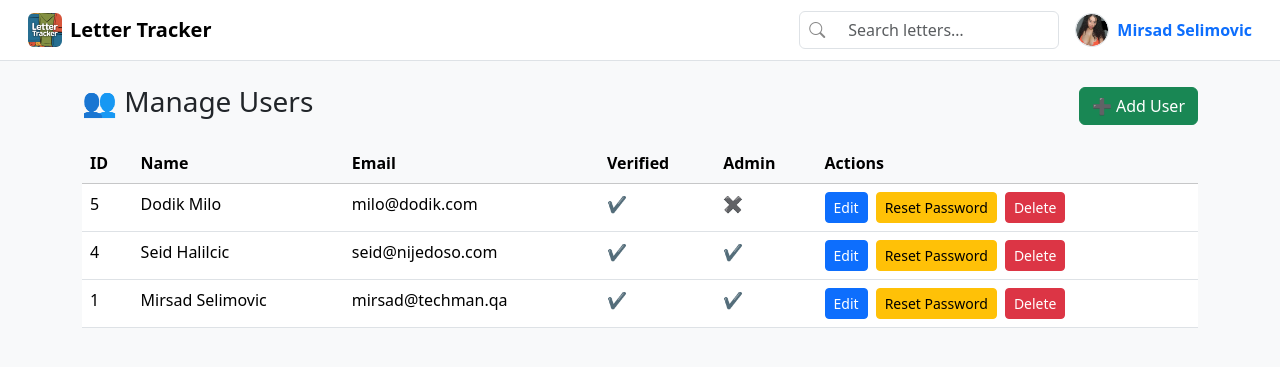
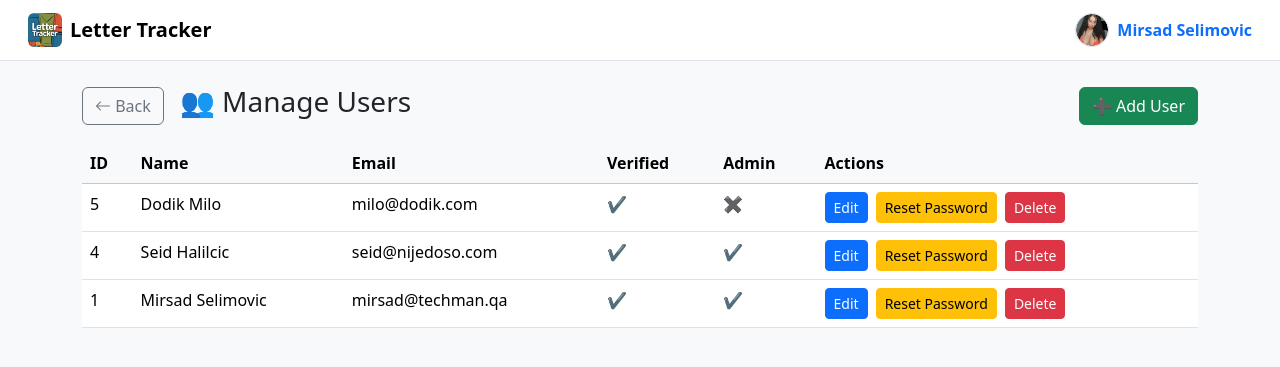
Before and after one commit to RimSo/letter-tracker, a Flask app: page /admin/users in a window 1280 px wide. Shown: the top 367 px of the page. Run offline with Flask 3, Linux system fonts and the light colour scheme; a user stored in the database is signed in; data comes from the database, SQL or seed files in the repository; both versions use the stored data as it was after the commit; some libraries are stand-ins or nearby versions.

Commit message:
user_up4
Tweaks and updates around admin and user pages

```diff
--- a/app.py
+++ b/app.py
@@ -609,8 +609,6 @@ def register():
         password = request.form.get("password") or ""
         confirm = request.form.get("confirm") or ""
 
-        if "is_admin" not in cols:
-            conn.execute("ALTER TABLE users ADD COLUMN is_admin INTEGER DEFAULT 0")
         if not name:
             errors["name"] = "Full name is required."
         if not email:
--- a/templates/admin/users.html
+++ b/templates/admin/users.html
@@ -2,12 +2,21 @@
 {% block content %}
 
 <div class="d-flex justify-content-between align-items-center mb-3">
-    <h3>👥 Manage Users</h3>
 
-    <!-- Button to open modal -->
+    <div class="d-flex align-items-center gap-2">
+        <!-- Back Button -->
+        <a href="{{ url_for('admin_dashboard') }}" class="btn btn-outline-secondary">
+            <i class="bi bi-arrow-left"></i> Back
+        </a>
+
+        <h3 class="ms-2">👥 Manage Users</h3>
+    </div>
+
+    <!-- Add User button -->
     <button class="btn btn-success" data-bs-toggle="modal" data-bs-target="#addUserModal">
         ➕ Add User
     </button>
+
 </div>
 
 <!-- ADD USER MODAL -->
--- a/templates/base.html
+++ b/templates/base.html
@@ -37,13 +37,20 @@
     </a>
 
    <!-- RIGHT SIDE: Search + User Dropdown -->
-    <div class="d-flex align-items-center gap-3">
+<div class="d-flex align-items-center gap-3 ms-auto">
+
+    {% if current_user.is_authenticated
+       and not request.path.startswith('/admin')
+       and request.endpoint not in [
+            'login', 'register', 'forgot_password',
+            'reset_password', 'verify_email'
+       ]
+    %}
 
     <!-- SEARCH BAR (RIGHT) -->
     <div class="position-relative" style="width:260px;">
         <form id="searchForm" method="get" action="{{ url_for('index') }}">
 
-          <!-- Search icon -->
             <i class="bi bi-search position-absolute"
                style="left:10px; top:50%; transform:translateY(-50%); color:#888;"></i>
 
@@ -55,24 +62,23 @@
                    placeholder="Search letters…"
                    class="form-control ps-5 pe-5">
 
-          <!-- Clear button -->
             <button type="button"
                     id="clearSearch"
                     class="btn position-absolute"
-                  style="
-                      right:5px; top:50%; transform:translateY(-50%);
+                    style="right:5px; top:50%; transform:translateY(-50%);
                            background:transparent; border:none;
                            opacity:0; transition:opacity .25s;">
                 <i class="bi bi-x-lg text-muted"></i>
             </button>
 
-          <!-- Autocomplete results -->
             <div id="autocompleteBox"
                  class="list-group position-absolute w-100 shadow-sm"
-               style="top: 110%; z-index:1000; display:none; max-height:200px; overflow-y:auto;">
+                 style="top:110%; z-index:1000; display:none; max-height:200px; overflow-y:auto;">
             </div>
 
         </form>
+    </div>
+    {% endif %}
 </div>
 
       <!-- USER DROPDOWN -->
```
Also changed, not shown: templates/admin/letters.html (+14 -0 lines), users.sqlite. Lines whose indentation alone changed are shown as unchanged.
